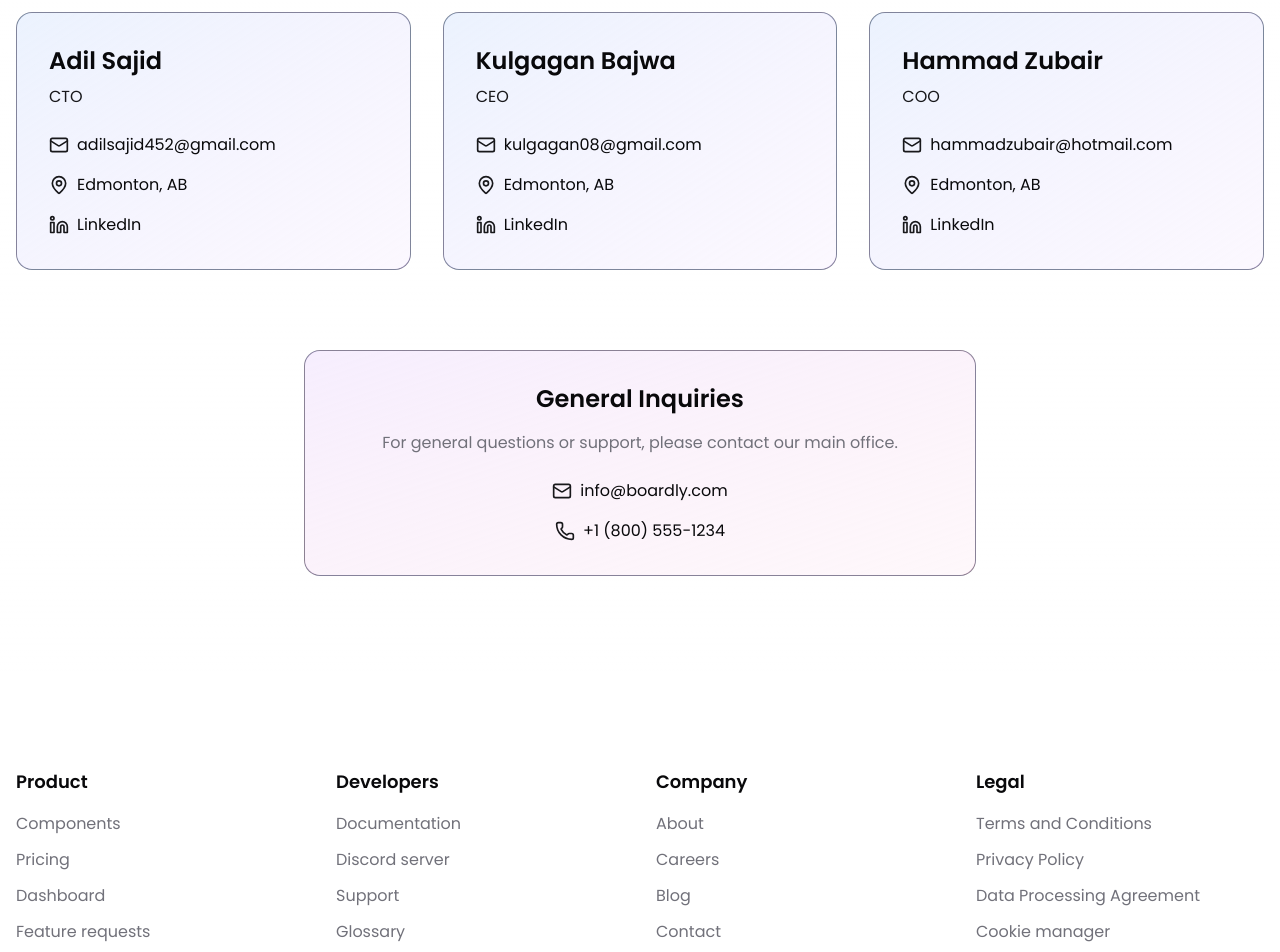
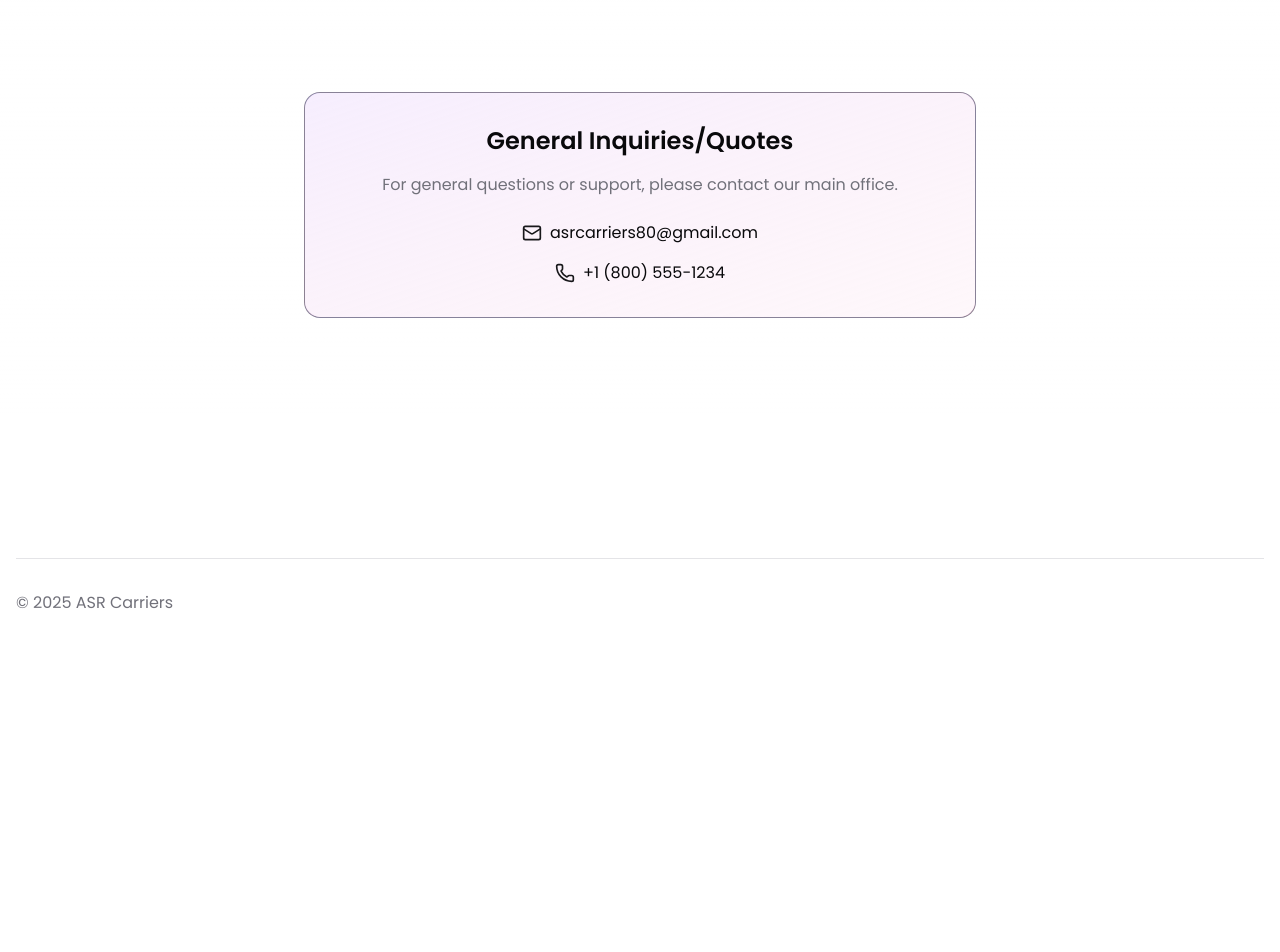
Before and after one commit to Kulgagan/ASR_landing, a React (Vite) app: page /contact in a window 1280 px wide. Shown: the part 400-1352 px from the top of the page. Built offline with nearby package versions, Linux system fonts and the light colour scheme.

Commit message:
add finishing touches

```diff
--- a/src/components/contact.tsx
+++ b/src/components/contact.tsx
@@ -26,29 +26,9 @@
         }
     }
 }
-
+//Change this to the actual team members
 const teamMembers = [
-    {
-        name: "Adil Sajid",
-        role: "CTO",
-        email: "adilsajid452@gmail.com",
-        location: "Edmonton, AB",
-        linkedin: "linkedin.com"
-    },
-    {
-        name: "Kulgagan Bajwa",
-        role: "CEO",
-        email: "kulgagan08@gmail.com",
-        location: "Edmonton, AB",
-        linkedin: "linkedin.com/in/kulgagan"
-    },
-    {
-        name: "Hammad Zubair",
-        role: "COO",
-        email: "hammadzubair@hotmail.com",
-        location: "Edmonton, AB",
-        linkedin: "linkedin.com/in/hammad-zubair-20a2a6344"
-    }
+{}
 ];
 
 const Contact = () => {
@@ -75,7 +55,7 @@
                         variants={contactCardVariant}
                         className="text-muted-foreground text-lg max-w-2xl mx-auto"
                     >
-                        Our team is here to help you transform your hiring process. Reach out to us for any questions or to schedule a demo.
+                        Our team is here to help you with your hauling needs. Reach out to us for any questions or to schedule a quote.
                     </motion.p>
                 </motion.div>
 
@@ -86,7 +66,7 @@
                     viewport={{ once: true }}
                     className="grid grid-cols-1 md:grid-cols-3 gap-8 max-w-7xl mx-auto"
                 >
-                    {teamMembers.map((member, index) => (
+                    {/*{teamMembers.map((member, index) => (
                         <motion.div
                             key={index}
                             variants={contactCardVariant}
@@ -108,16 +88,17 @@
                                         <MapPin className="h-5 w-5 text-primary" />
                                         <span>{member.location}</span>
                                     </li>
-                                    <li className="flex items-center gap-2">
+                                    {/*<li className="flex items-center gap-2">
                                         <Linkedin className="h-5 w-5 text-primary" />
                                         <a href={`https://${member.linkedin}`} target="_blank" rel="noopener noreferrer" className="hover:text-primary transition-colors">
                                             LinkedIn
                                         </a>
-                                    </li>
+                                    </li>}
                                 </ul>
                             </div>
                         </motion.div>
-                    ))}
+                    ))}*/}
+
                 </motion.div>
 
                 <motion.div
@@ -130,13 +111,13 @@
                     <div className="relative group rounded-2xl p-8 bg-gradient-to-br from-purple-500/20 to-pink-500/20 border border-slate-800/50 backdrop-blur-3xl hover:border-primary/50 transition-all duration-300">
                         <div className="absolute inset-0 bg-gradient-to-br from-background/50 to-background/80 rounded-2xl" />
                         <div className="relative">
-                            <h3 className="text-2xl font-semibold mb-4">General Inquiries</h3>
+                            <h3 className="text-2xl font-semibold mb-4">General Inquiries/Quotes</h3>
                             <p className="text-muted-foreground mb-6">For general questions or support, please contact our main office.</p>
                             <ul className="space-y-4">
                                 <li className="flex items-center justify-center gap-2">
                                     <Mail className="h-5 w-5 text-primary" />
-                                    <a href="mailto:info@boardly.com" className="hover:text-primary transition-colors">
-                                        info@boardly.com
+                                    <a href="mailto:asrcarriers80@gmail.com" className="hover:text-primary transition-colors">
+                                        asrcarriers80@gmail.com
                                     </a>
                                 </li>
                                 <li className="flex items-center justify-center gap-2">
--- a/src/components/footer.tsx
+++ b/src/components/footer.tsx
@@ -2,20 +2,20 @@
 import { footerData } from "@/constants";
 import { Twitter, Github, Linkedin, Instagram, Youtube } from "lucide-react";
 
-const iconMap = {
+/*const iconMap = {
   Twitter: Twitter,
   Github: Github,
   Linkedin: Linkedin,
   Instagram: Instagram,
   Youtube: Youtube,
-};
+};*/
 
 const Footer = () => {
   return (
     <footer className="py-16 md:py-24 relative overflow-hidden">
       <div className="container">
         <div className="grid grid-cols-2 md:grid-cols-4 gap-8">
-          {footerData.links.map((group, index) => (
+          {/*{footerData.links.map((group, index) => (
             <div key={index}>
               <h3 className="text-lg font-semibold mb-4">{group.title}</h3>
               <ul className="space-y-3">
@@ -31,14 +31,14 @@
                 ))}
               </ul>
             </div>
-          ))}
+          ))}*/}
         </div>
 
         <div className="mt-12 pt-8 border-t border-border">
           <div className="flex flex-col md:flex-row justify-between items-center gap-4">
             <p className="text-muted-foreground">{footerData.copyright}</p>
             <div className="flex items-center gap-4">
-              {footerData.socialLinks.map((link, index) => {
+              {/*{footerData.socialLinks.map((link, index) => {
                 const Icon = iconMap[link.icon as keyof typeof iconMap];
                 return (
                   <a
@@ -51,7 +51,7 @@
                     <Icon size={18} />
                   </a>
                 );
-              })}
+              })} */}
             </div>
           </div>
         </div>
--- a/src/constants/index.tsx
+++ b/src/constants/index.tsx
@@ -11,18 +11,7 @@
 /**
  * Assets
  */
-import {
-  ChartArea,
-  Building2,
-  Component,
-  Code,
-  BetweenHorizonalEnd,
-  BrainCircuit,
-  Blocks,
-  Terminal,
-  Package,
-  SquareMousePointer,
-} from 'lucide-react';
+// Removed unused lucide-react icon imports after simplifying nav menu
 
 import {
   feature1,
@@ -38,84 +27,20 @@
 // Header
 export const navMenu: MenuItem[] = [
   {
-    href: '/products',
-    label: 'Products',
-    submenu: [
-      {
-        href: '#',
-        icon: <ChartArea />,
-        label: 'User Analytics',
-        desc: 'Powerful options to securely authenticate and manage',
-      },
-      {
-        href: '#',
-        icon: <Building2 />,
-        label: 'B2B SaaS Suite',
-        desc: 'Add-on features built specifically for B2B applications',
-      },
-      {
-        href: '#',
-        icon: <Component />,
-        label: 'React Components',
-        desc: 'Embeddable prebuilt UI components for quick and seamless integrations',
-      },
-      {
-        href: '#',
-        icon: <Code />,
-        label: 'Next.js Analytics',
-        desc: 'The fastest and most seamless authentication solution for Next.js',
-      },
-      {
-        href: '#',
-        icon: <BetweenHorizonalEnd />,
-        label: 'AnalytiX Elements',
-        desc: 'Unstyled UI primitives for endless customization. Powered by AnalytiX',
-      },
-      {
-        href: '#',
-        icon: <BrainCircuit />,
-        label: 'Authentication for AI',
-        desc: 'Authentication and abuse protection tailored to AI applications',
-      },
-    ],
+    href: '/',
+    label: 'Product',
   },
   {
-    href: '/features',
-    label: 'Features',
+    href: '/',
+    label: 'Solutions',
   },
   {
-    href: '/docs',
-    label: 'Docs',
-    submenu: [
-      {
-        href: '#',
-        icon: <Terminal />,
-        label: 'Getting Started',
-        desc: 'Powerful options to securely authenticate and manage',
-      },
-      {
-        href: '#',
-        icon: <Package />,
-        label: 'Core Concepts',
-        desc: 'Add-on features built specifically for B2B applications',
-      },
-      {
-        href: '#',
-        icon: <SquareMousePointer />,
-        label: 'Customization',
-        desc: 'Embeddable prebuilt UI components for quick and seamless integrations',
-      },
-      {
-        href: '#',
-        icon: <Blocks />,
-        label: 'Official Plugins',
-        desc: 'The fastest and most seamless authentication solution for Next.js',
-      },
-    ],
+    href: '/contact',
+    label: 'Contact Us',
   },
   {
-    href: '/pricing',
-    label: 'Pricing',
+    href: '/',
+    label: 'About',
   },
 ];
 
@@ -294,7 +219,7 @@
 
 // Footer
 export const footerData = {
-  links: [
+ /* links: [
     {
       title: 'Product',
       items: [
@@ -383,30 +308,10 @@
         },
       ],
     },
-  ],
-  copyright: '© 2024 codewithsadee',
-  socialLinks: [
-    {
-      href: 'https://x.com/codewithsadee_',
-      icon: "Twitter"
-    },
-    {
-      href: 'https://github.com/codewithsadee',
-      icon: "Github"
-    },
-    {
-      href: 'https://www.linkedin.com/in/codewithsadee/',
-      icon: "Linkedin"
-    },
-    {
-      href: 'https://www.instagram.com/codewithsadee',
-      icon: "Instagram"
-    },
-    {
-      href: 'https://www.youtube.com/codewithsadee',
-      icon: "Youtube"
-    },
-  ],
+  ], */
+copyright: '© 2025 ASR Carriers',
+
+
 };
 
 // Pricing Plans
```
